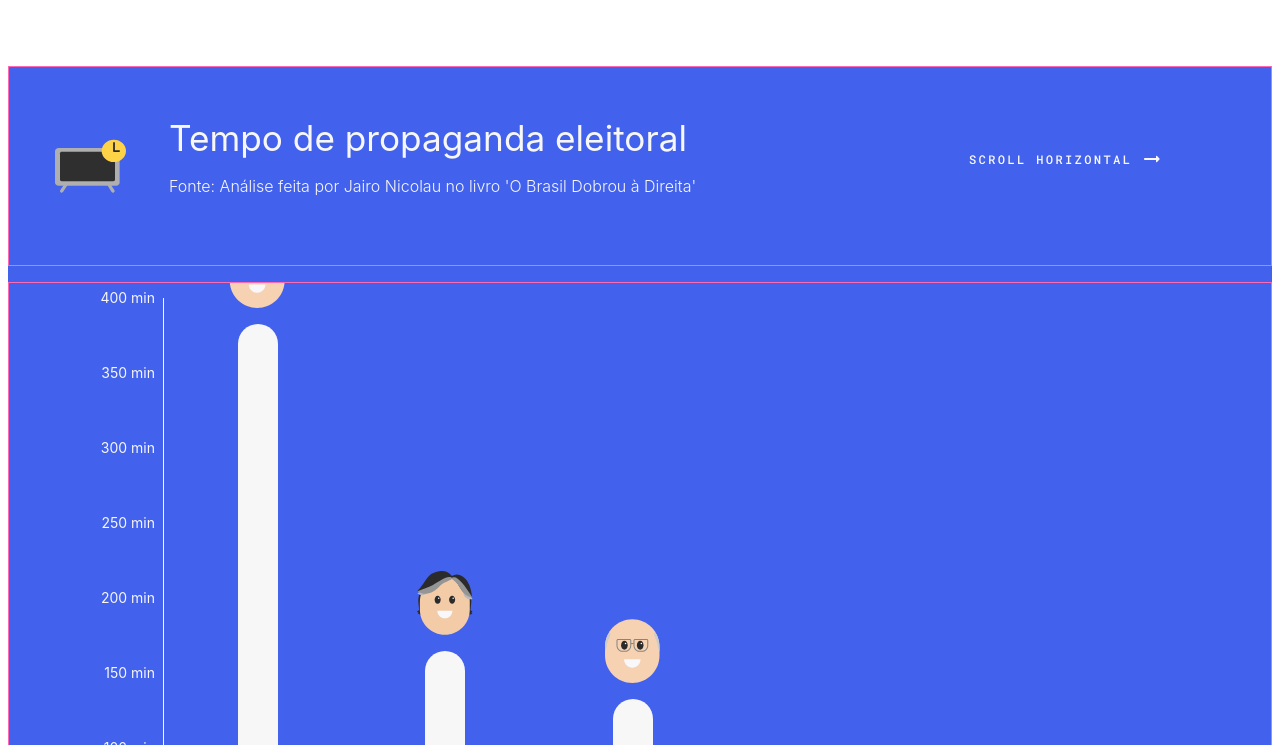
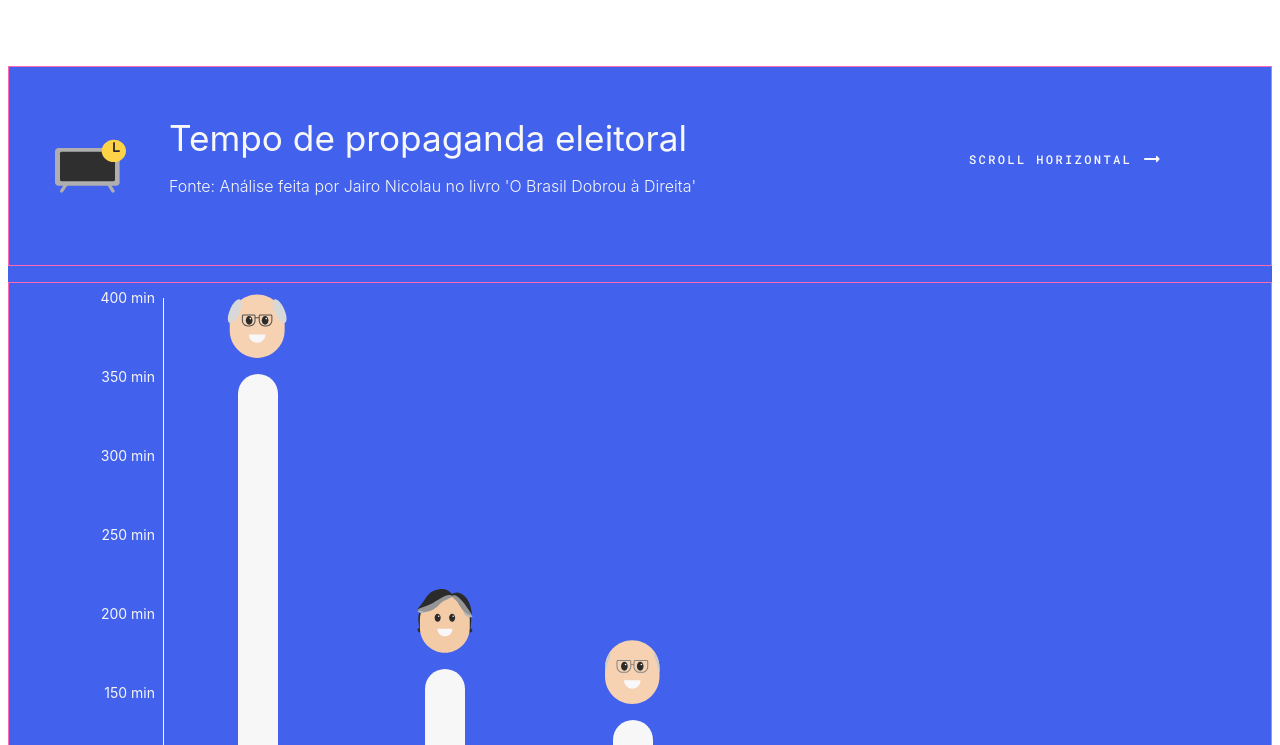
Before and after one commit to nataliarevelant/trab-final, a plain HTML site: page index.html in a window 1280 px wide. Shown: the part 2335-3080 px from the top of the page. Drawn offline with Linux system fonts and the light colour scheme.

Commit message:
nona alteração

```diff
--- a/main.css
+++ b/main.css
@@ -465,7 +465,7 @@ p.fontes {
     height: 800px;
     width: 2000px;
     display: grid;
-    grid-template-rows: 3fr 1fr;
+    grid-template-rows: 3fr 0.8fr;
     grid-template-columns: 0.2fr 3fr;
 }
 
@@ -522,7 +522,7 @@ p.fontes {
 }
 
 .chart-chart > .barras-chart-01 > .barra-geraldo-alckmin {
-    height: 95.75%;
+    height: 88%;
     display: flex;
     flex-direction: column;
     position: relative;
```
